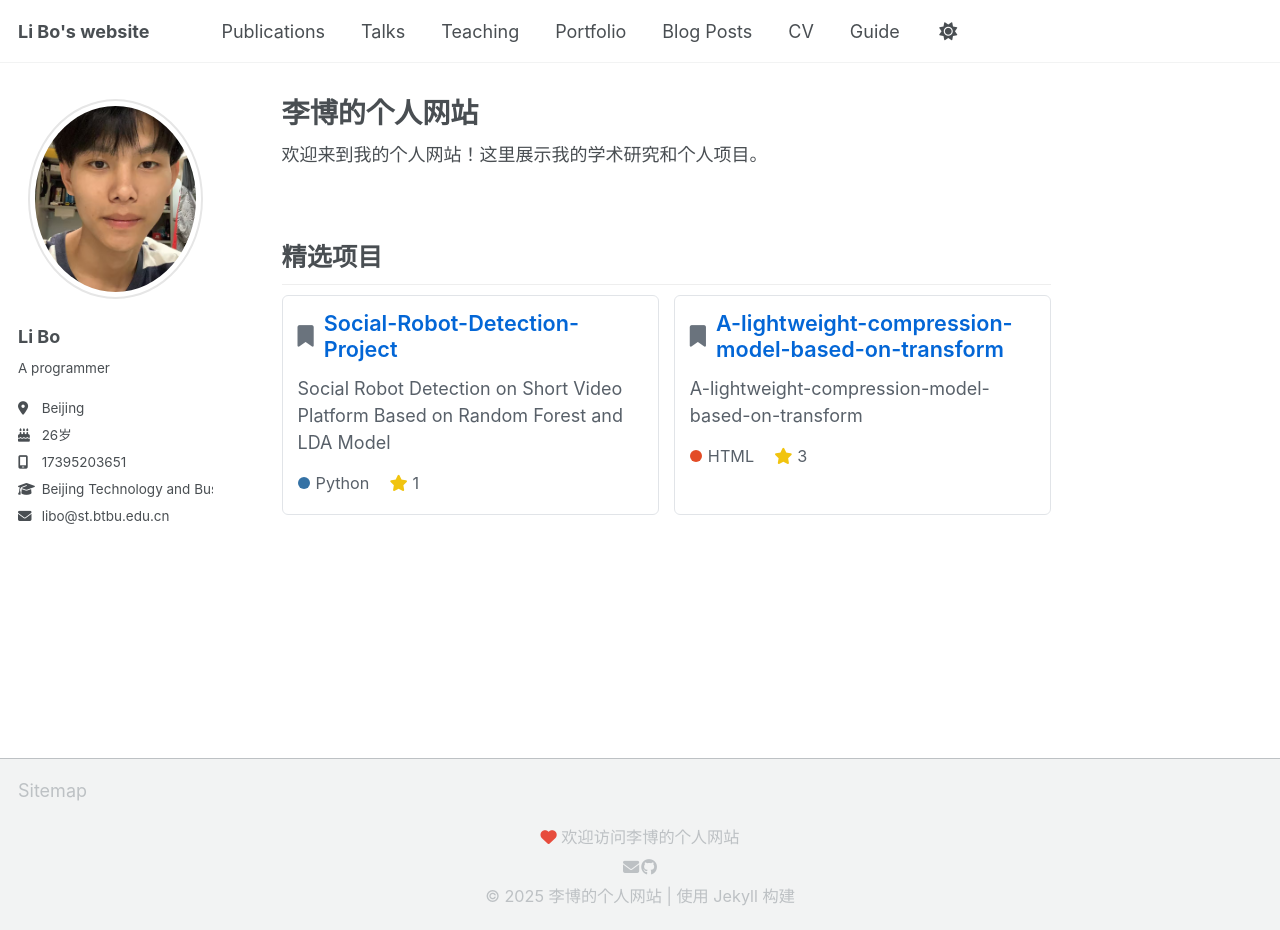
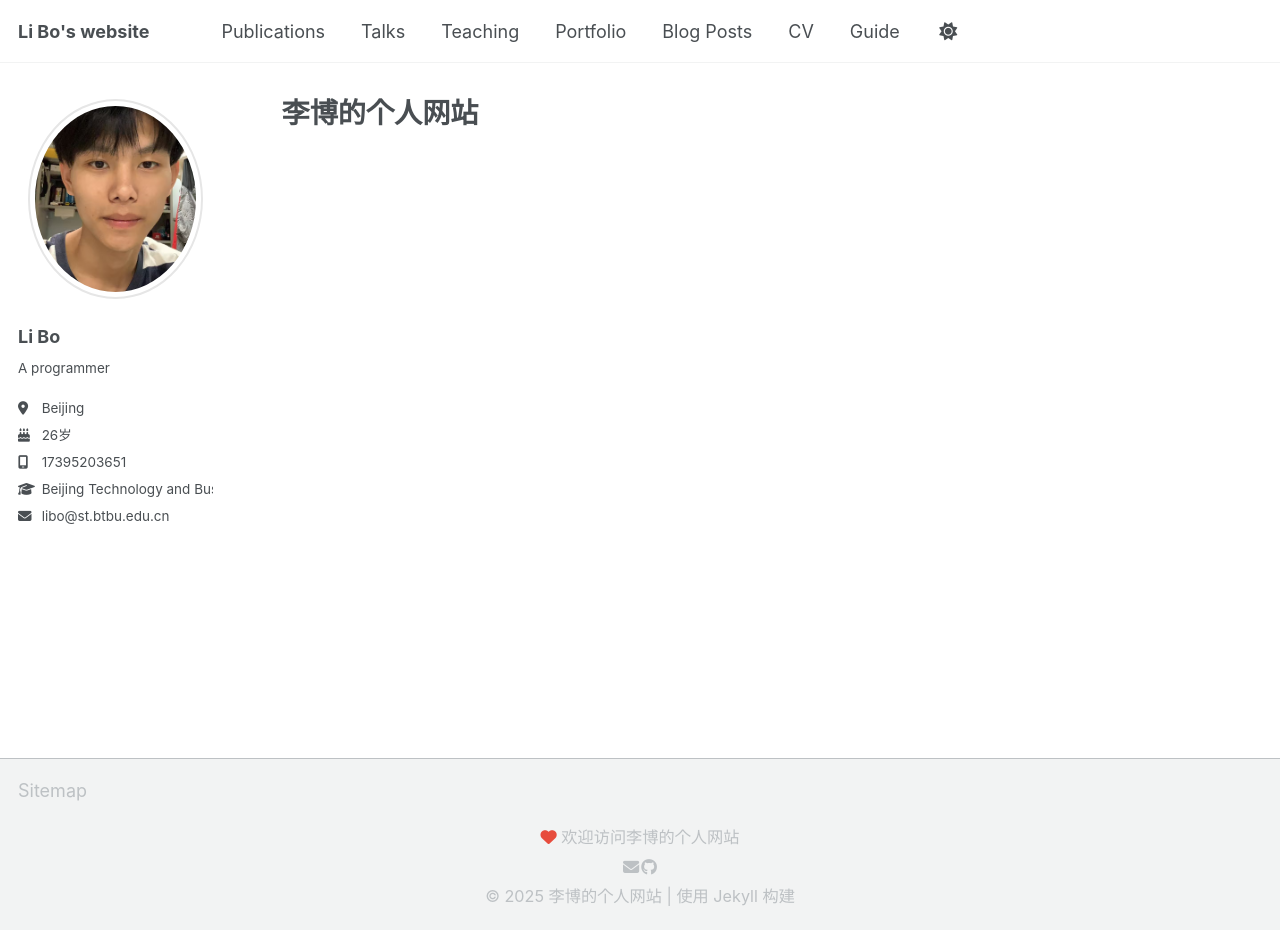
Before and after one commit to libo1999912/libo1999912.github.io, a Jekyll site: the page built from _pages/about.md, in a window 1280 px wide and 930 px high. Built offline with Jekyll 4.4.1, drawn with Linux system fonts in a browser that asks for light colours; a script that is not in the unit is left out.

Commit message:
Update about.md

```diff
--- a/_pages/about.md
+++ b/_pages/about.md
@@ -3,115 +3,3 @@ title: "李博的个人网站"
 author_profile: true
 permalink: /
 ---
-
-<style>
-  .home-container {
-    display: grid;
-    grid-template-columns: 1fr;
-    gap: 10px;
-    margin-top: 5px;
-  }
-
-  .welcome-section {
-    margin-bottom: 5px; /* 减少底部间距 */
-  }
-
-  .projects-grid {
-    display: grid;
-    grid-template-columns: 1fr;
-    gap: 15px;
-  }
-
-  .project-card {
-    border: 1px solid #e1e4e8;
-    border-radius: 6px;
-    padding: 15px; /* 调整内边距 */
-    background-color: #fff;
-    transition: all 0.3s ease;
-    max-width: 1200px;
-    margin: 0 auto;
-    min-height: 180px; /* 增加最小高度使卡片更长 */
-  }
-
-  .project-card:hover {
-    box-shadow: 0 5px 15px rgba(0, 0, 0, 0.1);
-    transform: translateY(-3px);
-  }
-
-  @media (min-width: 992px) {
-    .projects-grid {
-      grid-template-columns: repeat(2, 1fr);
-    }
-
-    .project-card {
-      max-width: 400px; /* 使卡片更窄 */
-      min-height: 220px; /* 在大屏幕上增加高度 */
-    }
-  }
-</style>
-
-{% include base_path %}
-
-<div class="welcome-section">
-  <p>欢迎来到我的个人网站！这里展示我的学术研究和个人项目。</p>
-</div>
-
-<div class="home-container">
-  <div>
-    <h2 style="font-size: 1.4rem; border-bottom: 1px solid #eee; padding-bottom: 12px; margin-bottom: 10px;">精选项目</h2> <!-- 减少底部间距 -->
-
-    <div class="projects-grid">
-      <!-- 项目1 -->
-      <div class="project-card">
-        <div style="display: flex; align-items: center; margin-bottom: 12px;">
-          <i class="fas fa-bookmark" style="color: #6a737d; margin-right: 10px; font-size: 1.2rem;"></i>
-          <h3 style="margin: 0; font-size: 1.2rem;">
-            <a href="https://github.com/libo1999912/Social-Robot-Detection-Project"
-               style="color: #0366d6; text-decoration: none; font-weight: 600;">
-              Social-Robot-Detection-Project
-            </a>
-          </h3>
-        </div>
-        <p style="font-size: 1rem; color: #586069; margin-bottom: 15px; line-height: 1.5;">
-          Social Robot Detection on Short Video Platform Based on Random Forest and LDA Model
-        </p>
-        <div style="display: flex; font-size: 0.9rem; color: #586069;">
-          <span style="display: flex; align-items: center; margin-right: 20px;">
-            <span style="width: 12px; height: 12px; border-radius: 50%; background-color: #3572A5; margin-right: 6px;"></span>
-            Python
-          </span>
-          <span style="display: flex; align-items: center;">
-            <i class="fas fa-star" style="color: #f1c40f; margin-right: 5px;"></i>
-            1
-          </span>
-        </div>
-      </div>
-
-      <!-- 项目2 -->
-      <div class="project-card">
-        <div style="display: flex; align-items: center; margin-bottom: 12px;">
-          <i class="fas fa-bookmark" style="color: #6a737d; margin-right: 10px; font-size: 1.2rem;"></i>
-          <h3 style="margin: 0; font-size: 1.2rem;">
-            <a href="https://github.com/libo1999912/A-lightweight-compression-model-based-on-transform"
-               style="color: #0366d6; text-decoration: none; font-weight: 600;">
-              A-lightweight-compression-model-based-on-transform
-            </a>
-          </h3>
-        </div>
-        <p style="font-size: 1rem; color: #586069; margin-bottom: 15px; line-height: 1.5;">
-          A-lightweight-compression-model-based-on-transform
-        </p>
-        <div style="display: flex; font-size: 0.9rem; color: #586069;">
-          <span style="display: flex; align-items: center; margin-right: 20px;">
-            <span style="width: 12px; height: 12px; border-radius: 50%; background-color: #e34c26; margin-right: 6px;"></span>
-            HTML
-          </span>
-          <span style="display: flex; align-items: center;">
-            <i class="fas fa-star" style="color: #f1c40f; margin-right: 5px;"></i>
-            3
-          </span>
-        </div>
-      </div>
-    </div>
-  </div>
-</div>
```
